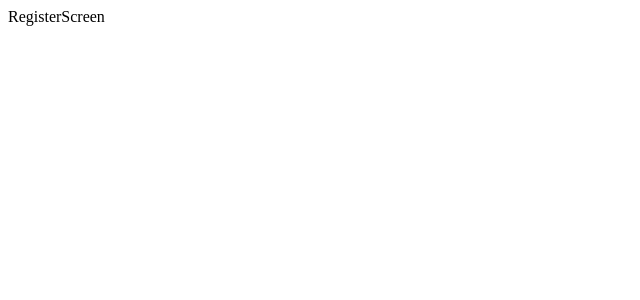
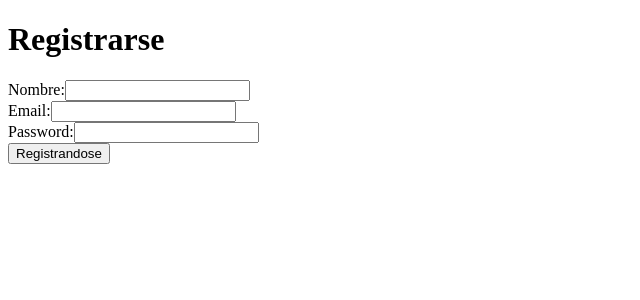
Before and after one commit to Leopez99/2026_UTN_SLACK, a React (Vite) app in the folder Frontend/: page /register in a window 1280 px wide. Shown: the top 300 px of the page, without its empty margins (0-640 px from the left). Built offline with nearby package versions, Linux system fonts and the light colour scheme.

Commit message:
Frontend pantalla login simple

```diff
--- a/Frontend/src/screens/LoginScreen/LoginScreen.jsx
+++ b/Frontend/src/screens/LoginScreen/LoginScreen.jsx
@@ -22,10 +22,6 @@ function LoginScreen() {
         )
         console.log('Usuario intenta iniciar sesion', formState)
     }
-
-
-
-
 
     return (
         <div>
--- a/Frontend/src/screens/RegisterScreen/RegisterScreen.jsx
+++ b/Frontend/src/screens/RegisterScreen/RegisterScreen.jsx
@@ -1,9 +1,76 @@
-import React from 'react'
+import React, { useState } from 'react'
+import { register } from '../../services/authService'
+import useForm from '../../hooks/useForm'
+import useRequest from '../../hooks/useRequest'
 
 function RegisterScreen() {
-  return (
-    <div>RegisterScreen</div>
-  )
+
+    const initial_state = {username: '', email: '', password: ''}
+    const {formState, handleChangeInput} = useForm(initial_state)
+    const {loading, response, error, sendRequest} = useRequest()
+
+
+    async function handleSubmit (event){
+        event.preventDefault()
+        sendRequest(
+            () => register(formState.username, formState.email, formState.password)
+        )
+        console.log('Usuario registrarse', formState)
+    }
+
+    return (
+        <div>
+            <h1>Registrarse</h1>
+            <form onSubmit={handleSubmit}>
+
+                <div>
+                    <label htmlFor="username">Nombre:</label>
+                    <input
+                        name='username'
+                        id='username'
+                        type='username'
+                        value={formState.username}
+                        onChange={handleChangeInput}
+                    />
+                </div>
+
+                <div>
+                    <label htmlFor="email">Email:</label>
+                    <input
+                        name='email'
+                        id='email'
+                        type='email'
+                        value={formState.email}
+                        onChange={handleChangeInput}
+                    />
+                </div>
+                <div>
+                    <label htmlFor="password">Password:</label>
+                    <input
+                        name='password'
+                        id='password'
+                        type='password'
+                        value={formState.password}
+                        onChange={handleChangeInput}
+                    />
+                </div>
+                {
+                    error && !loading  &&  <span style={{color: 'red'}}>{error}</span>
+                }
+
+                {
+                    loading
+                    ? <button type='submit' disabled={true} >Cargando...</button>
+                    : <button type='submit'>Registrandose</button>
+                }
+
+
+                {
+                    response && !loading && <span style={{color: 'greenyellow'}}>Registro exitoso</span>
+                }
+            </form>
+        </div>
+    )
 }
 
 export default RegisterScreen
--- a/Frontend/src/services/authService.js
+++ b/Frontend/src/services/authService.js
@@ -1,10 +1,10 @@
 /*
 Interaccion con la API
 */
-
+const API_URL = 'http://localhost:8080'
 export async function login (email, password){
     const response_http = await fetch(
-        'http://localhost:8080/api/auth/login',
+        API_URL + '/api/auth/login',
         {
             method: 'POST',
             headers: {
@@ -30,6 +30,39 @@ export async function login (email, password){
     return response_body
 }
 
+
+export async function  register(username, email, password) {
+    const response_http = await fetch(
+        API_URL + '/api/auth/register',
+        {
+            method: 'POST',
+            headers: {
+                //Le decimos al servidor que tipo de dato estamos enviando
+                'Content-Type': "application/json"
+            },
+            body: JSON.stringify({
+                username: username,
+                email: email,
+                password: password
+            })
+        }
+    )
+
+    //Leemos el cuerpo de la respuesta como un JSON
+    const response_body = await response_http.json()
+
+
+
+    if(!response_body.ok){
+        throw new Error(response_body.message)
+    }
+
+    return response_body
+}
+
+
+
+
 /*
 JSON.stringify sirve para transformar un Objeto de JS en un JSON
 */
```
